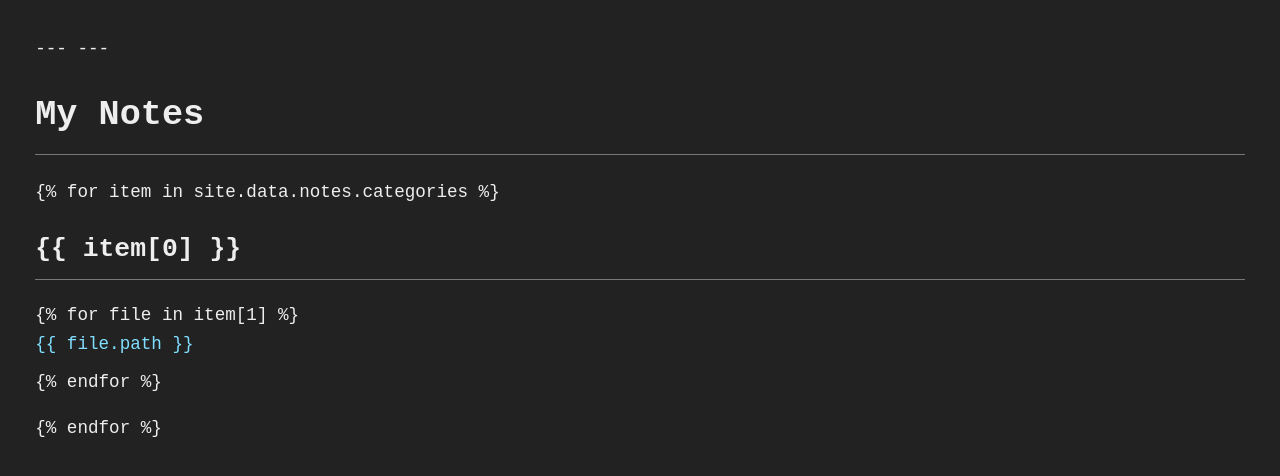
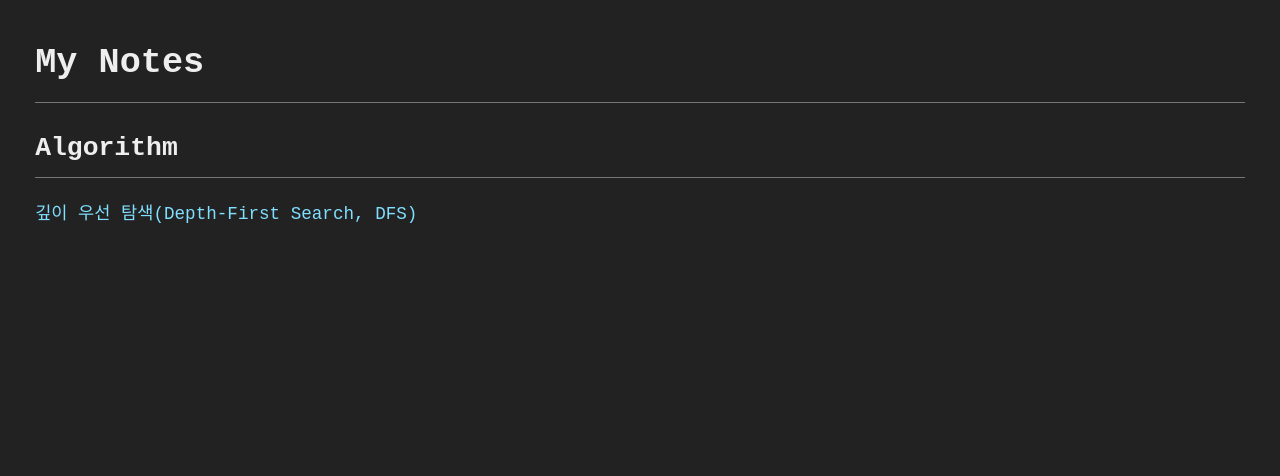
Before and after one commit to parksangji/obsidian-git, a Jekyll site: the page built from index.html, in a window 1280 px wide. Shown: the top 476 px of the page. Built offline with Jekyll 4.4.1, drawn with Linux system fonts in a browser that asks for light colours.

Commit message:
Update index.html

```diff
--- a/index.html
+++ b/index.html
@@ -1,4 +1,3 @@
-
 ---
 ---
 <!DOCTYPE html>
@@ -10,11 +9,13 @@
 <body>
   <h1>My Notes</h1>
 
-  {% for item in site.data.notes.categories %}
-    <h2>{{ item[0] }}</h2>
+  {% assign notes_by_category = site.notes | group_by: 'category' %}
+
+  {% for category_group in notes_by_category %}
+    <h2>{{ category_group.name }}</h2>
     <ul>
-      {% for file in item[1] %}
-        <li><a href="/_notes/{{ file.nameWithoutExt }}.md">{{ file.path }}</a></li>
+      {% for note in category_group.items %}
+        <li><a href="{{ note.url }}">{{ note.title }}</a></li>
       {% endfor %}
     </ul>
   {% endfor %}
```
